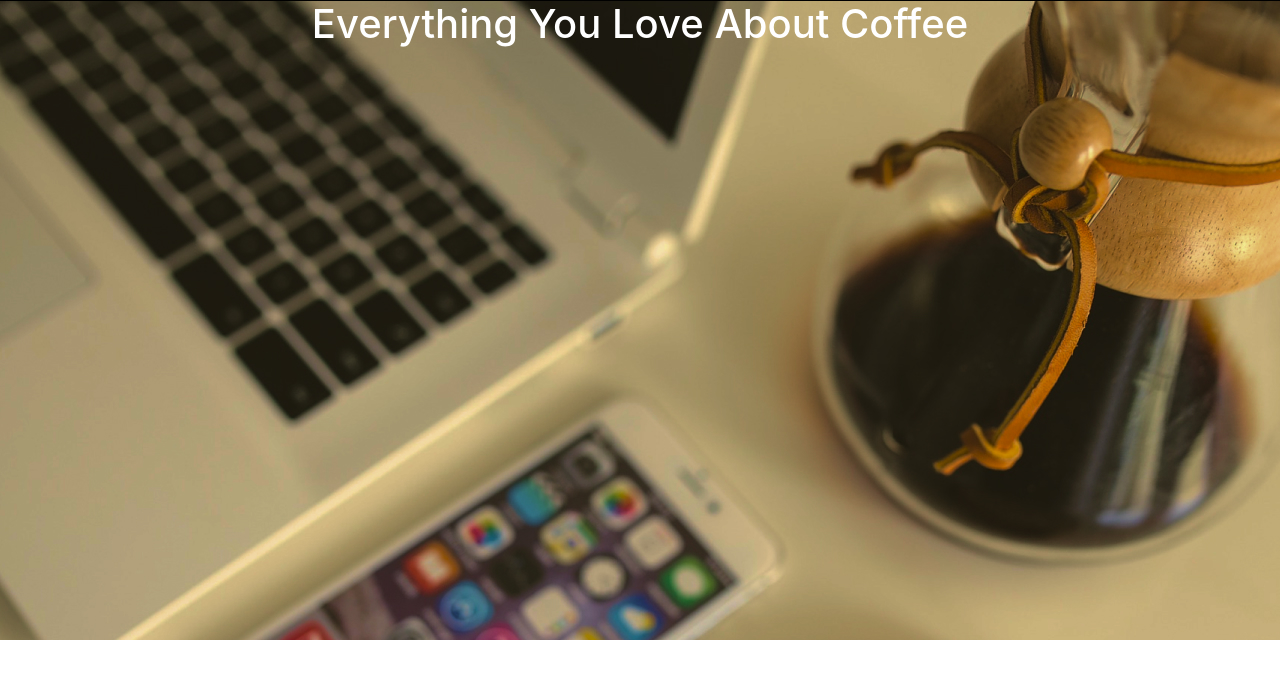
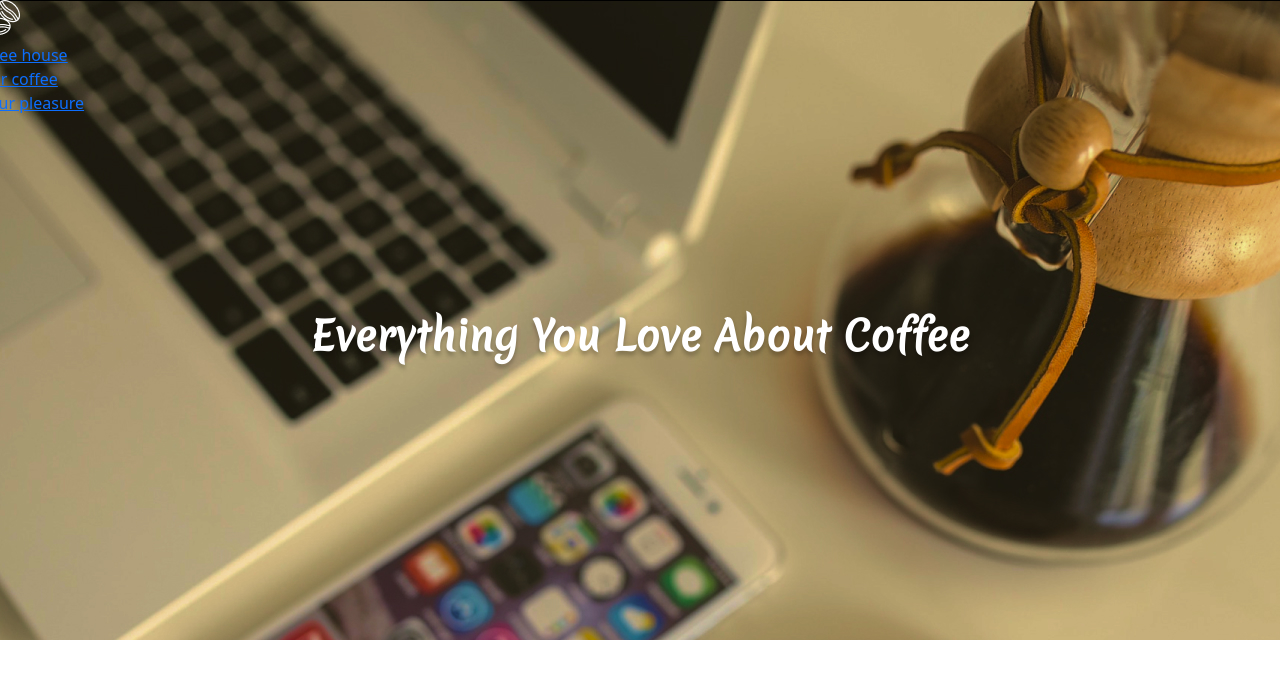
Before and after one commit to AndreiApanel/Test-app, a React (Create React App) app: page / in a window 1280 px wide. Shown: the top 678 px of the page. Built offline with nearby package versions, Linux system fonts and the light colour scheme.

Commit message:
One step: add Header/Pictures

```diff
--- a/public/index.html
+++ b/public/index.html
@@ -2,6 +2,7 @@
 <html lang="en">
 
 <head>
+
 	<meta charset="utf-8" />
 	<meta name="viewport" content="width=device-width, initial-scale=1" />
 	<meta name="theme-color" content="#000000" />
@@ -9,7 +10,9 @@
 	<link rel="apple-touch-icon" href="%PUBLIC_URL%/logo192.png" />
 	<link rel="stylesheet" href="https://cdnjs.cloudflare.com/ajax/libs/bootstrap/5.3.3/css/bootstrap.min.css" />
 	<link rel="manifest" href="%PUBLIC_URL%/manifest.json" />
-
+	<style>
+		@import url('https://fonts.googleapis.com/css2?family=Merienda&display=swap');
+	</style>
 	<title>Coffee shop</title>
 </head>
 
--- a/src/components/app/App.css
+++ b/src/components/app/App.css
@@ -5,6 +5,7 @@
 		flex-direction: column;
 		align-items: center;
 }
+
 
 /* .App-logo {
   height: 40vmin;
--- a/src/components/app/App.js
+++ b/src/components/app/App.js
@@ -1,11 +1,9 @@
 import './App.css';
-import AppMain from '../appMain/appMain';
+import AppHeader from '../appHeader/appHeader';
 function App() {
 	return (
 		<div className="App">
-			<header className="App-header">
-				<AppMain />
-			</header>
+			<AppHeader />
 		</div>
 	);
 }
--- /dev/null
+++ b/src/components/appHeader/appHeader.js
@@ -0,0 +1,28 @@
+import './appHeader.scss';
+import group from '../pictures/Group.png';
+const AppHeader = () => {
+	return (
+		<header className="app-header">
+			<nav className="app-menu">
+				<div>
+					<img src={group} alt="group" />
+
+					<ul>
+						<li>
+							<a href="replace">Coffee house</a>
+						</li>
+						<li>
+							<a href="replace">Our coffee</a>
+						</li>
+						<li>
+							<a href="replace">For your pleasure</a>
+						</li>
+					</ul>
+				</div>
+			</nav>
+			<h1 className="app-title">Everything You Love About Coffee</h1>
+		</header>
+	);
+};
+
+export default AppHeader;
--- /dev/null
+++ b/src/components/appHeader/appHeader.scss
@@ -0,0 +1,21 @@
+.app {
+&-header {
+	width:1440px;
+	height:640px;
+	background-image:url("../pictures/Main bg.jpg");
+}
+&-menu {
+	display: flex;
+	justify-content: space-between;
+}
+
+&-title {
+	text-align: center;
+	margin:181px auto;
+	font-family: "Merienda", sans-serif;
+	font-weight: 700;
+	font-size: 40px;
+	color: #fff;
+	text-shadow:0 4px 4px rgba(0, 0, 0, 0.25);
+}
+}
--- a/src/components/appMain/appMain.js
+++ /dev/null
@@ -1,14 +0,0 @@
-import './appMain.scss';
-import { Component } from 'react';
-
-class AppMain extends Component {
-	render() {
-		return (
-			<div className="app-main">
-				<h1>Everything You Love About Coffee</h1>
-			</div>
-		);
-	}
-}
-
-export default AppMain;
--- a/src/components/appMain/appMain.scss
+++ /dev/null
@@ -1,10 +0,0 @@
-.app-main {
-	width:1440px;
-	height:640px;
-	background-image:url("../pictures/Main bg.jpg");
-}
-
-h1 {
-	color:#FFFFFF;
-	text-align: center;
-}
--- a/src/index.css
+++ b/src/index.css
@@ -1,13 +1,4 @@
 body {
-  margin: 0;
-  font-family: -apple-system, BlinkMacSystemFont, 'Segoe UI', 'Roboto', 'Oxygen',
-    'Ubuntu', 'Cantarell', 'Fira Sans', 'Droid Sans', 'Helvetica Neue',
-    sans-serif;
-  -webkit-font-smoothing: antialiased;
-  -moz-osx-font-smoothing: grayscale;
+	margin: 0;
+
 }
-
-code {
-  font-family: source-code-pro, Menlo, Monaco, Consolas, 'Courier New',
-    monospace;
-}
```
Also changed, not shown: src/components/pictures/Group.png (added), src/components/pictures/Group.svg (added).
